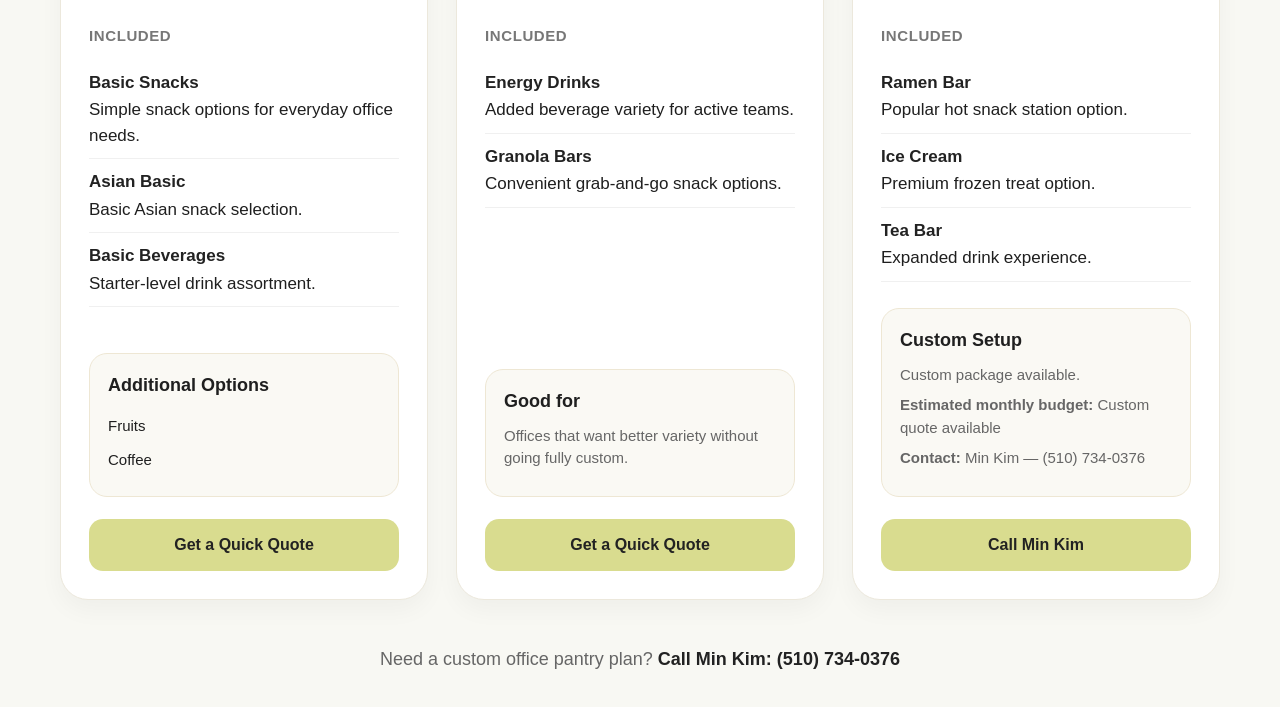
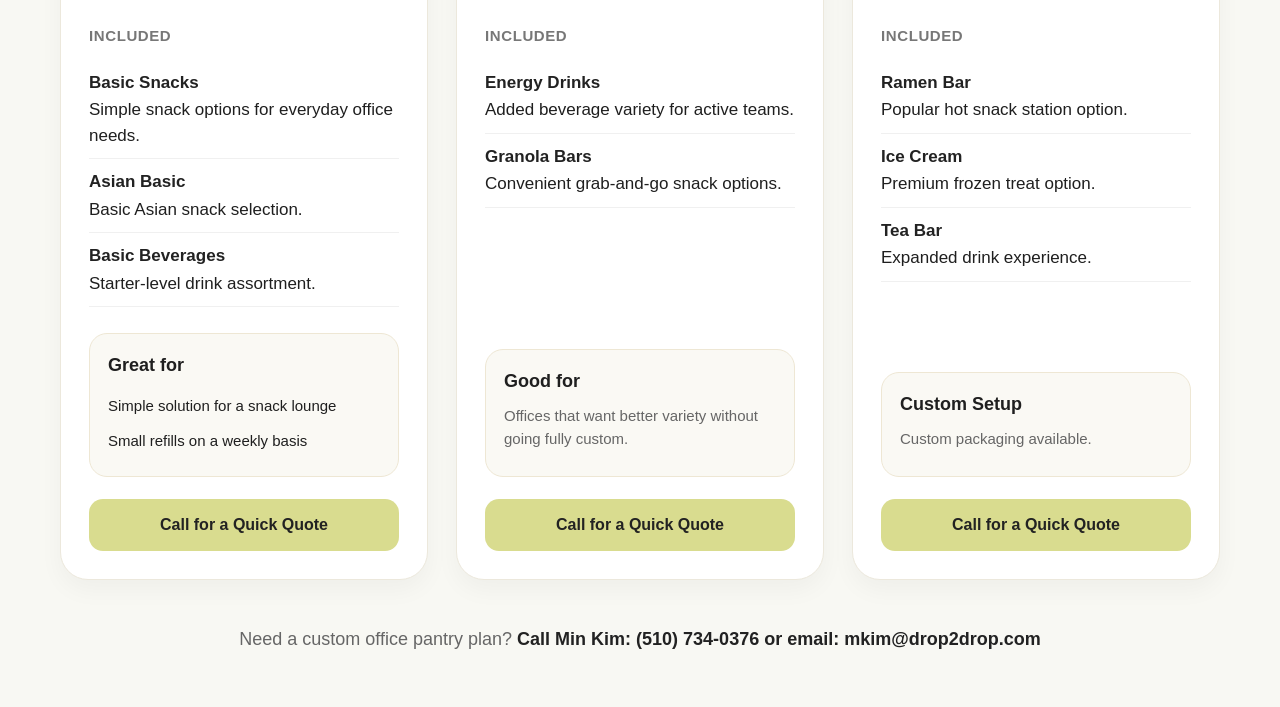
Before and after one commit to kimandshin/snack, a plain HTML site: page index.html in a window 1280 px wide. Shown: the part 807-1514 px from the top of the page. Drawn offline with Linux system fonts and the light colour scheme.

Commit message:
Update index.html

```diff
--- a/index.html
+++ b/index.html
@@ -250,14 +250,14 @@
         </ul>
 
         <div class="extra-box">
-          <h3>Additional Options</h3>
+          <h3>Great for</h3>
           <ul class="extra-list">
-            <li>Fruits</li>
-            <li>Coffee</li>
+            <li>Simple solution for a snack lounge</li>
+            <li>Small refills on a weekly basis</li>
           </ul>
         </div>
 
-        <a class="cta" href="tel:+15107340376">Get a Quick Quote</a>
+        <a class="cta" href="tel:+15107340376">Call for a Quick Quote</a>
       </div>
 
       <div class="card">
@@ -279,7 +279,7 @@
           <p>Offices that want better variety without going fully custom.</p>
         </div>
 
-        <a class="cta" href="tel:+15107340376">Get a Quick Quote</a>
+        <a class="cta" href="tel:+15107340376">Call for a Quick Quote</a>
       </div>
 
       <div class="card">
@@ -299,17 +299,15 @@
 
         <div class="extra-box">
           <h3>Custom Setup</h3>
-          <p>Custom package available.</p>
-          <p><strong>Estimated monthly budget:</strong> Custom quote available</p>
-          <p><strong>Contact:</strong> Min Kim — (510) 734-0376</p>
+          <p>Custom packaging available.</p>
         </div>
 
-        <a class="cta" href="tel:+15107340376">Call Min Kim</a>
+        <a class="cta" href="tel:+15107340376">Call for a Quick Quote</a>
       </div>
     </div>
 
     <div class="contact">
-      Need a custom office pantry plan? <strong>Call Min Kim: (510) 734-0376</strong>
+      Need a custom office pantry plan? <strong>Call Min Kim: (510) 734-0376 or email: mkim@drop2drop.com</strong>
     </div>
   </div>
 </body>
```
